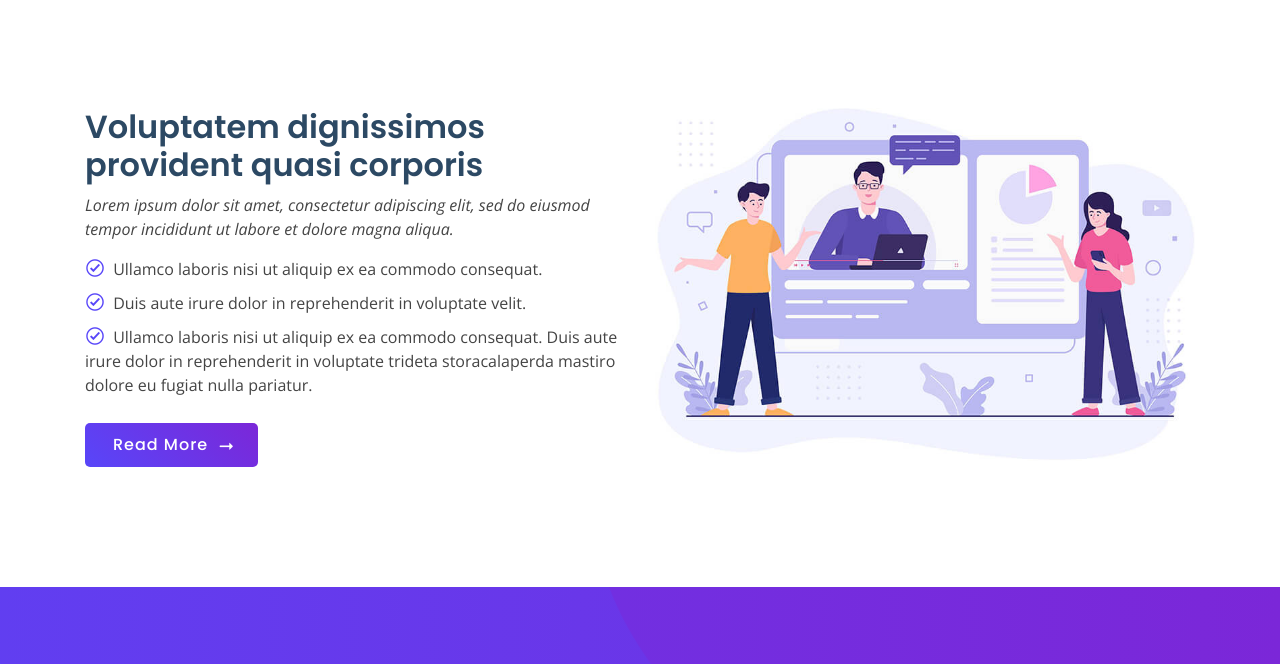
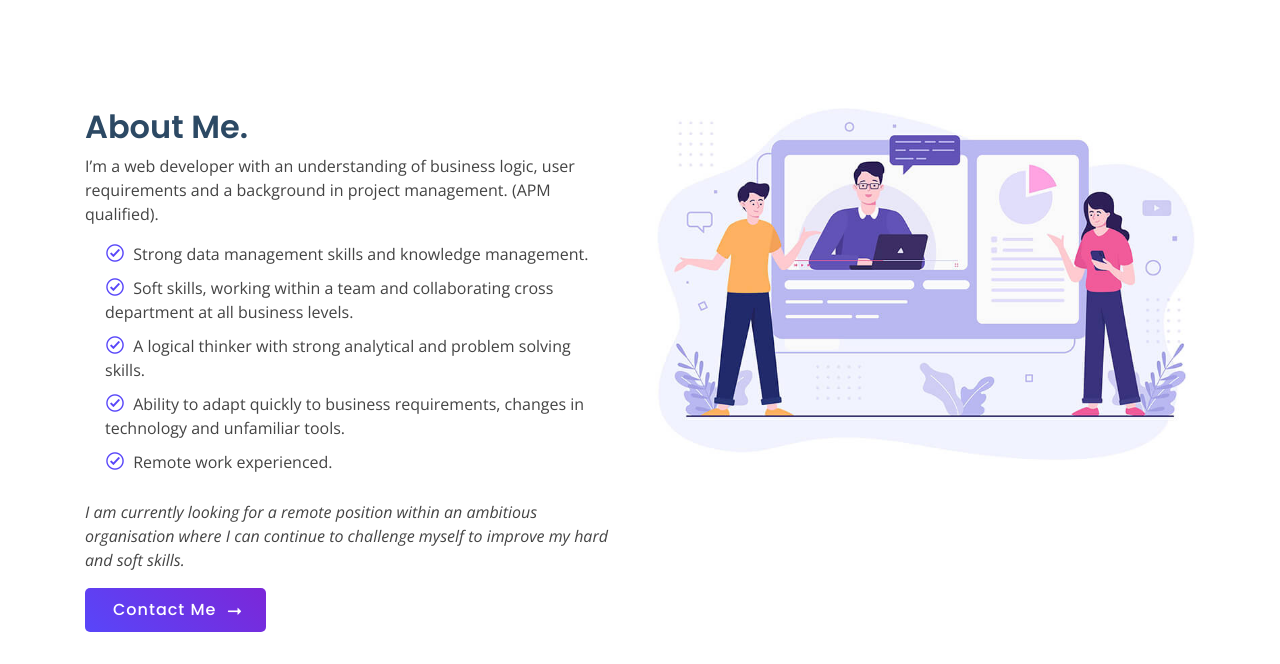
Before and after one commit to ajb-archive-account/ajb.app, a plain HTML site: page index.html in a window 1280 px wide. Shown: the part 812-1476 px from the top of the page. Drawn offline with nearby package versions, Linux system fonts and the light colour scheme.

Commit message:
added about me

```diff
--- a/assets/css/style.css
+++ b/assets/css/style.css
@@ -568,6 +568,7 @@ section {
   padding: 120px 0;
 }
 
+
 .about .content h3 {
   font-weight: 600;
   font-size: 32px;
@@ -575,6 +576,9 @@ section {
 }
 
 .about .content ul {
+  margin-left: 20px;
+  padding-left: 0;
+  margin-right: 20px;
   list-style: none;
   padding: 0;
 }
@@ -593,7 +597,7 @@ section {
   margin-bottom: 0;
 }
 
-.about .content .read-more {
+.about .content .contact-btn {
   font-family: "Poppins", sans-serif;
   font-weight: 500;
   font-size: 16px;
@@ -607,11 +611,11 @@ section {
   position: relative;
 }
 
-.about .content .read-more:hover {
+.about .content .contact-btn:hover {
   background: linear-gradient(180deg, #5846f9 0%, #7b27d8 100%);
 }
 
-.about .content .read-more i {
+.about .content .contact-btn i {
   font-size: 22px;
   position: absolute;
   right: 20px;
--- a/index.html
+++ b/index.html
@@ -49,8 +49,6 @@
         <div class="row justify-content-center">
           <div class="col-xl-9 d-flex align-items-center">
             <h1 class="logo mr-auto"><a href="index.html">Andy Byers</a></h1>
-            <!-- Uncomment below if you prefer to use an image logo -->
-            <!-- <a href="index.html" class="logo mr-auto"><img src="assets/img/logo.png" alt="" class="img-fluid"></a>-->
 
             <nav class="nav-menu d-none d-lg-block">
               <ul>
@@ -74,8 +72,8 @@
           <div
             class="col-xl-5 col-lg-6 pt-3 pt-lg-0 order-2 order-lg-1 d-flex flex-column justify-content-center"
           >
-            <h1>Hi, I'm Andy Byers</h1>
-            <h2>Web Developer</h2>
+            <h1>Hi, I'm Andy Byers.</h1>
+            <h2>Web Developer - Driven by Data</h2>
             <div>
               <a href="#portfolio" class="btn-get-started scrollto"
                 >VIEW MY PORTFOLIO</a
@@ -108,35 +106,38 @@
               data-aos="zoom-in"
               data-aos-delay="150"
             >
-              <img src="assets/img/about.jpg" class="img-fluid" alt="" />
+              <img src="assets/img/about.jpg" class="img-fluid about-img" alt="" />
             </div>
             <div
               class="col-lg-6 pt-4 pt-lg-0 order-2 order-lg-1 content"
               data-aos="fade-right"
             >
-              <h3>Voluptatem dignissimos provident quasi corporis</h3>
-              <p class="font-italic">
-                Lorem ipsum dolor sit amet, consectetur adipiscing elit, sed do
-                eiusmod tempor incididunt ut labore et dolore magna aliqua.
+              <h3>About Me.</h3>
+              <p>
+                I’m a web developer with an understanding of business logic, user requirements and a background in project management. (APM qualified).
               </p>
               <ul>
                 <li>
-                  <i class="icofont-check-circled"></i> Ullamco laboris nisi ut
-                  aliquip ex ea commodo consequat.
+                  <i class="icofont-check-circled"></i> Strong data management skills and knowledge management.
                 </li>
                 <li>
-                  <i class="icofont-check-circled"></i> Duis aute irure dolor in
-                  reprehenderit in voluptate velit.
+                  <i class="icofont-check-circled"></i> Soft skills, working within a team and collaborating cross department at all business levels.
                 </li>
                 <li>
-                  <i class="icofont-check-circled"></i> Ullamco laboris nisi ut
-                  aliquip ex ea commodo consequat. Duis aute irure dolor in
-                  reprehenderit in voluptate trideta storacalaperda mastiro
-                  dolore eu fugiat nulla pariatur.
+                  <i class="icofont-check-circled"></i> A logical thinker with strong analytical and problem solving skills.
+                </li>
+                <li>
+                  <i class="icofont-check-circled"></i> Ability to adapt quickly to business requirements, changes in technology and unfamiliar tools.
+                </li>
+                <li>
+                  <i class="icofont-check-circled"></i> Remote work experienced.
                 </li>
               </ul>
-              <a href="#" class="read-more"
-                >Read More <i class="icofont-long-arrow-right"></i
+              <p class="font-italic">
+                I am currently looking for a remote position within an ambitious organisation where I can continue to challenge myself to improve my hard and soft skills.
+              </p>
+              <a href="#contact" class="contact-btn"
+                >Contact Me <i class="icofont-long-arrow-right"></i
               ></a>
             </div>
           </div>
```
